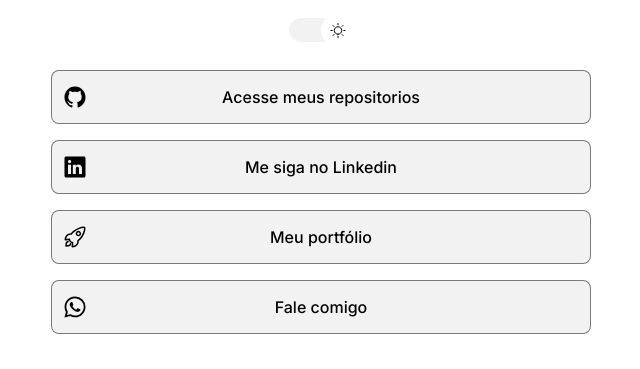
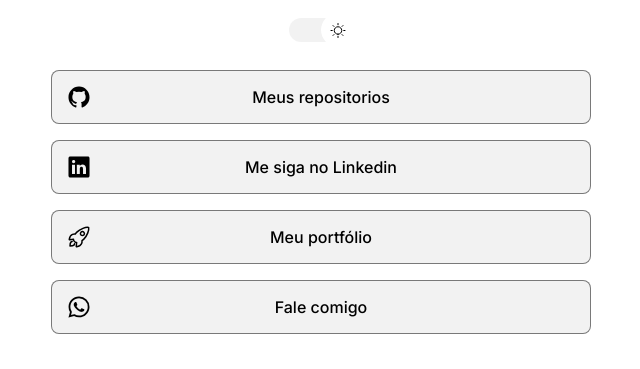
Before and after one commit to fmota-dev/projeto-devlinks, a plain HTML site: page index.html in a window 1280 px wide. Shown: the part 243-612 px from the top of the page, 319-959 px from the left. Drawn offline with nearby package versions, Linux system fonts and the light colour scheme.

Commit message:
add links e ajuste dos icones em telas menores

```diff
--- a/index.html
+++ b/index.html
@@ -28,7 +28,7 @@
       <ul>
         <li>
           <a href="https://github.com/fmota-dev" target="_blank"
-            >Acesse meus repositorios
+            >Meus repositorios
             <ion-icon name="logo-github"></ion-icon>
           </a>
         </li>
--- a/style.css
+++ b/style.css
@@ -161,6 +161,12 @@
   }
 }
 
+@media (min-width: 330px) {
+  ul ion-icon {
+  margin-left: 20px;
+}
+}
+
 @keyframes slide-go {
   from {
     left: 0;
```
